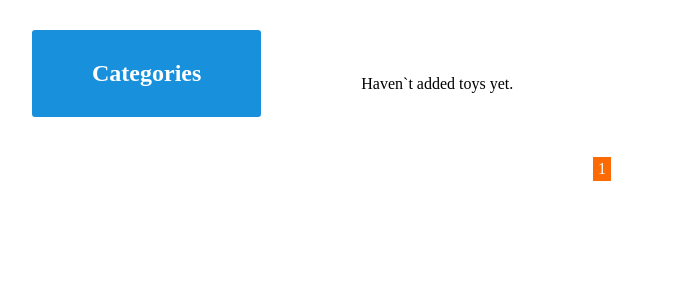
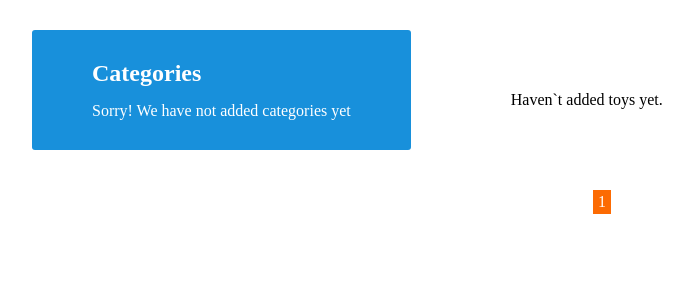
Before and after one commit to ToPlay-byte/hytor-shop, a Django app: page /catalog/ in a window 1280 px wide. Shown: the part 64-364 px from the top of the page, without its empty margins (38-726 px from the left). Run offline with Django 4.2, Linux system fonts and the light colour scheme; data that the repository does not hold is empty.

Commit message:
change template for catalog

```diff
--- a/shop/frontend/static/css/catalog/catalog.css
+++ b/shop/frontend/static/css/catalog/catalog.css
@@ -105,6 +105,10 @@ li {
     margin-top: 10px;
 }
 
+.categories__empty {
+    margin-top: 15px;
+}
+
 .product {
     padding: 20px;
     border: 1px solid #000;
--- a/shop/frontend/templates/catalog/catalog.html
+++ b/shop/frontend/templates/catalog/catalog.html
@@ -60,6 +60,8 @@
                     <h1 class="category__title">Categories</h1>
                     {% for category in categories %}
                         <a href="{% url 'catalog:category' category.category %}" class="categories__link">{{category.category}}</a>
+                    {% empty %}
+                        <div class="categories__empty">Sorry! We have not added categories yet</div>
                     {% endfor %}
                 </div>
                 <div class="catalog__list">
```
